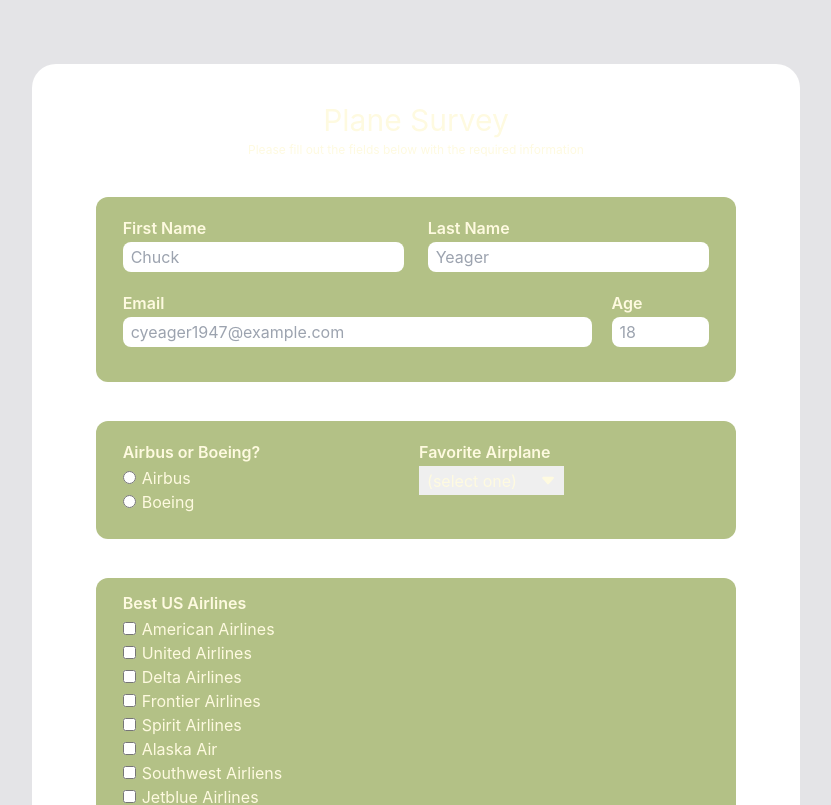
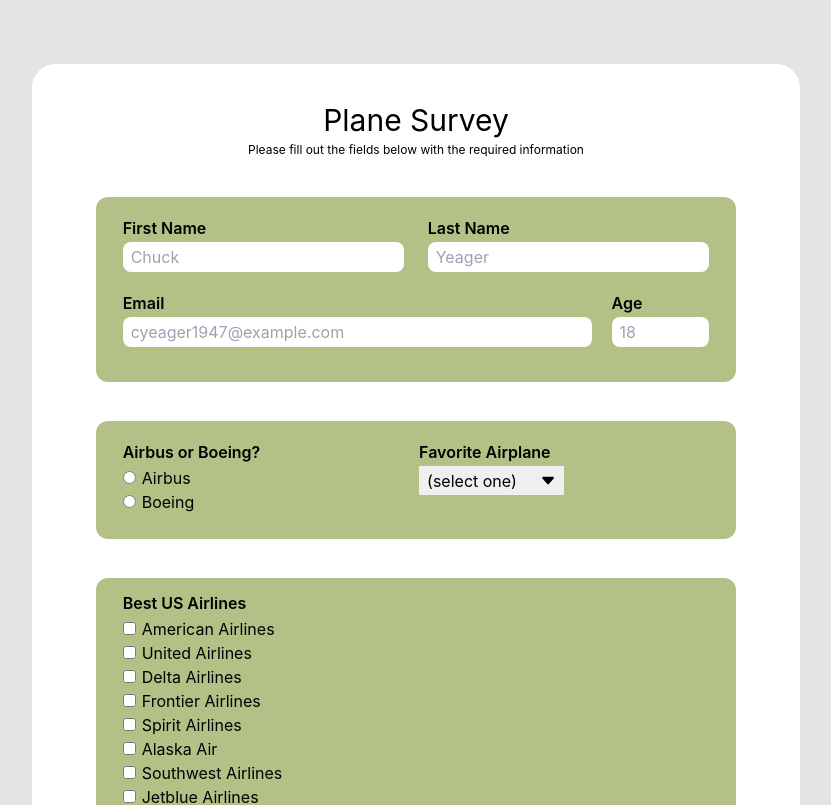
Before and after one commit to vyang2968/planesurvey, a React (Create React App) app in the folder client/: page / in a window 1280 px wide. Shown: the top 805 px of the page, without its empty margins (224-1055 px from the left). Built offline with nearby package versions, Linux system fonts and the light colour scheme.

Commit message:
begin validation

```diff
--- a/client/package.json
+++ b/client/package.json
@@ -3,6 +3,7 @@
   "version": "0.1.0",
   "private": true,
   "dependencies": {
+    "@hookform/resolvers": "^3.9.0",
     "@testing-library/jest-dom": "^5.17.0",
     "@testing-library/react": "^13.4.0",
     "@testing-library/user-event": "^13.5.0",
@@ -14,7 +15,8 @@
     "react-hook-form": "^7.53.0",
     "react-router-dom": "^6.26.2",
     "react-scripts": "^5.0.1",
-    "web-vitals": "^2.1.4"
+    "web-vitals": "^2.1.4",
+    "yup": "^1.4.0"
   },
   "scripts": {
     "start": "react-scripts start",
--- a/client/src/pages/Survey/Survey.js
+++ b/client/src/pages/Survey/Survey.js
@@ -1,28 +1,40 @@
 import {Container, Card, Form, Button} from 'react-bootstrap'
 import CustomFormSelect from '../../components/CustomFormSelect';
 import {useForm, Controller} from 'react-hook-form'
+import {yupResolver} from '@hookform/resolvers/yup'
+import {number, object, string, array} from 'yup'
 
 function Survey() {
     const planes = ['A220', 'A320', 'A330', 'A340', 'A350', 'A380', 'B737', 'B747', 'B757', 'B767', 'B777', 'B787'];
-    const airlines = ['American Airlines', 'United Airlines', 'Delta Airlines', 'Frontier Airlines', 'Spirit Airlines', 'Alaska Air', 'Southwest Airliens', 'Jetblue Airlines'];
+    const airlines = ['American Airlines', 'United Airlines', 'Delta Airlines', 'Frontier Airlines', 'Spirit Airlines', 'Alaska Air', 'Southwest Airlines', 'Jetblue Airlines'];
 
     const sectionStyle = 'w-full my-[3%] pt-[2%] pb-[3%] bg-olivine flex flex-col items-center rounded-xl';
     const labelStyle = 'block mb-0.5 text-md font-semibold';
     const rowStyle = 'w-11/12 m-[1%] grid grid-flow-col';
     const inputStyle = 'w-full px-2 h-3/5 rounded-lg';
 
+    const schema = object().shape({
+        firstName: string().required(1, 'must be at least 1 character long'),
+        lastName: string().required(1, 'must be at least 1 character long'),
+        email: string().required().email('must be a valid email'),
+        age: number().required().positive().integer().min(18, 'must be at least 18'),
+        manufacturer: string().required('must select one'),
+        airplane: string().required('must select one option'),
+        airlines: array().min(1, 'must select one'),
+        response: string().required(1, 'must be at least 1 character long')
+    });
+
     const {
         control,
         handleSubmit,
-        watch,
         formState: {errors}
-    } = useForm();
+    } = useForm({resolver: yupResolver(schema)});
 
     const onSubmit = (data) => console.log(data);
 
     return (
         <>
-            <Container className='min-w-screen min-h-max h-fit bg-zinc-200 flex justify-center items-center text-cornsilk'>
+            <Container className='min-w-screen min-h-max h-fit bg-zinc-200 flex justify-center items-center text-black'>
                 <Card className='min-w-3/5 w-3/5 h-auto bg-white rounded-3xl my-[5%] flex justify-center items-center'>
                     <Card.Body className='w-5/6 py-[5%]'>
                         <Container className='w-full text-center pb-[3%]'>
@@ -36,7 +48,7 @@ function Survey() {
                                         <Form.Label className={labelStyle}>First Name</Form.Label>
                                         <Controller
                                             control={control}
-                                            name='firstname'
+                                            name='firstName'
                                             defaultValue=''
                                             render={({field: {onChange, onBlur, value, ref}}) => (
                                                 <Form.Control
@@ -46,16 +58,16 @@ function Survey() {
                                                     onBlur={onBlur}
                                                     value={value}
                                                     ref={ref}
+                                                    isInvalid={errors.firstName}
                                                 />
                                             )}
-                                        >
-                                        </Controller>
+                                        />
                                     </Form.Group>
                                     <Form.Group className='w-[48%]'>
                                         <Form.Label className={labelStyle}>Last Name</Form.Label>
                                         <Controller
                                             control={control}
-                                            name='lastname'
+                                            name='lastName'
                                             defaultValue=''
                                             render={({field: {onChange, onBlur, value, ref}}) => (
                                                 <Form.Control
@@ -121,34 +133,31 @@ function Survey() {
                                         <Controller
                                             control={control}
                                             name='manufacturer'
-                                            defaultValue='boeing'
-                                            render={({field: {onChange, ref}}) => (
+                                            defaultValue=''
+                                            render={({field: {onChange, value}}) => (
+                                                <>
                                                     <Form.Check
                                                         type='radio'
                                                         id='airbus'
-                                                    name='airline'
+                                                        name='manufacturer'
                                                         label={<span className='ml-1.5'>Airbus</span>}
                                                         className='flex items-center'
                                                         value='airbus'
-                                                    onChange={e => onChange(e.target.checked)}
+                                                        checked={value === 'airbus'}
+                                                        onChange={e => onChange(e.target.value)}
                                                     />
-                                            )}
-                                        >
-                                        </Controller>
-                                        <Controller
-                                            control={control}
-                                            name='manufacturer'
-                                            defaultValue=''
-                                            render={({field: {onChange, ref}}) => (
                                                     <Form.Check
                                                         type='radio'
                                                         id='boeing'
-                                                    name='airline'
+                                                        name='manufacturer'
                                                         label={<span className='ml-1.5'>Boeing</span>}
                                                         className='flex items-center'
                                                         value='boeing'
-                                                    onChange={e => onChange(e.target.checked)}
+                                                        checked={value === 'boeing'}
+                                                        onChange={e => onChange(e.target.value)}
                                                     />
+                                                </>
+
                                             )}
                                         >
                                         </Controller>
@@ -178,7 +187,7 @@ function Survey() {
                                     <Controller
                                             control={control}
                                             name='airlines'
-                                            defaultValue={false}
+                                            defaultValue={new Set()}
                                             render={({field: {onChange, value}}) => (
                                                 airlines.map(airline => (
                                                     <Form.Check
@@ -186,8 +195,17 @@ function Survey() {
                                                         key={`${airline}`}
                                                         label={<span className='ml-1.5'>{airline}</span>}
                                                         className='flex items-center'
-                                                        onChange={e => onChange(e.target.checked)}
-                                                        checked={value}
+                                                        onChange={e => {
+                                                            const updatedAirlines = new Set(value);
+
+                                                            if (e.target.checked) {
+                                                                updatedAirlines.add(airline);
+                                                            } else {
+                                                                updatedAirlines.delete(airline);
+                                                            }
+                                                            onChange(updatedAirlines)
+                                                        }}
+                                                        checked={value.has(airline)}
                                                     />
                                                 ))
                                             )}
--- /dev/null
+++ b/package.json
@@ -0,0 +1,5 @@
+{
+  "dependencies": {
+    "yup": "^1.4.0"
+  }
+}
```
Also changed, not shown: 2 other files (tests, documents, lock files or other folders). Lines whose indentation alone changed are shown as unchanged.
